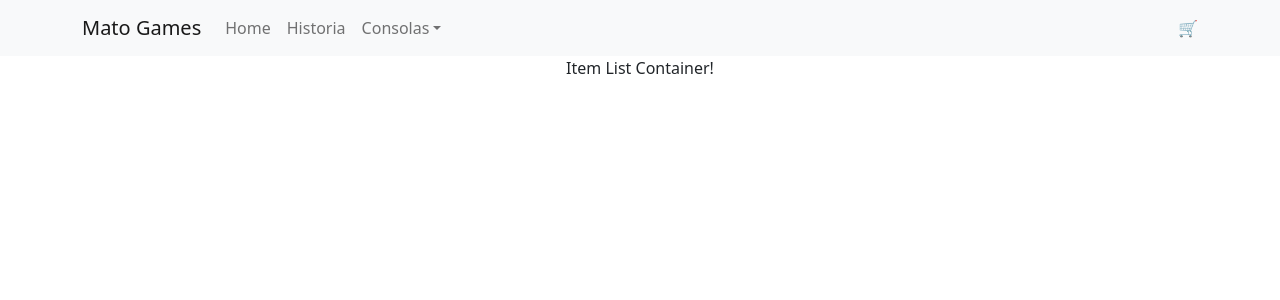
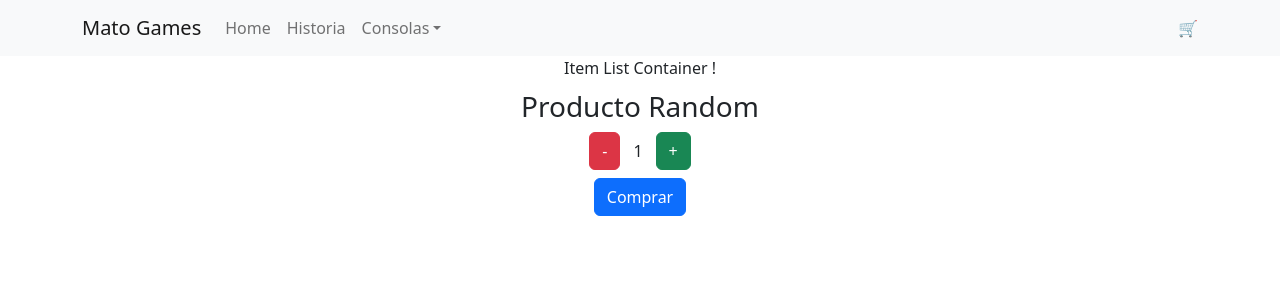
Before and after one commit to Matcf92/ProyectoReact, a React (Create React App) app: page / in a window 1280 px wide. Shown: the top 300 px of the page. Built offline with nearby package versions, Linux system fonts and the light colour scheme.

Commit message:
Contador

```diff
--- a/src/App.jsx
+++ b/src/App.jsx
@@ -5,10 +5,11 @@ import ItemListContainer from './container/ItemListContainer';
 
 
 function App() {
+
   return (
     <div className="App">
       <Navbar />
-      <ItemListContainer greeting='Item List Container!'/>
+      <ItemListContainer greeting='Item List Container !'/>
     </div>
   );
 }
--- /dev/null
+++ b/src/components/Item Count/ItemCount.jsx
@@ -0,0 +1,48 @@
+import React, { useState } from 'react';
+
+const ItemCount = ({ initial, stock, onAdd }) => {
+    const [contador, setContador] = useState(initial);
+
+    const sumar = () => {
+        if (contador < stock) {
+            setContador(contador + 1);
+        }
+    };
+
+    const restar = () => {
+        if (contador > 0) {
+            setContador(contador - 1);
+        }
+    };
+
+    return (
+        <div
+            style={{
+                padding: '1rem',
+                paddingTop: '10px',
+                display: 'flex',
+                flexDirection: 'column',
+                justifyContent: 'space-between',
+                alignItems: 'center',
+            }}
+        >
+            <div>
+                <h3>Producto Random</h3>
+            </div>
+            <div>
+                <button className="btn btn-danger" onClick={restar}>
+                    -
+                </button>
+                <span className="btn btn-ligth">{contador}</span>
+                <button className="btn btn-success" onClick={sumar}>
+                    +
+                </button>
+            </div>
+            <button className="btn btn-primary m-2" onClick={onAdd}>
+                Comprar
+            </button>
+        </div>
+    );
+};
+
+export default ItemCount;
--- a/src/container/ItemListContainer.jsx
+++ b/src/container/ItemListContainer.jsx
@@ -1,8 +1,13 @@
+import ItemCount from "../components/Item Count/ItemCount";
+
 const ItemListContainer = (props) => {
-    console.log(props)
-    return(
+    const onAdd = () => {
+        console.log('compraste');
+    };
+    return (
         <p>
             {props.greeting}
+            <ItemCount stock={10} initial={1} onAdd={onAdd} />
         </p>
     )
 }
```
